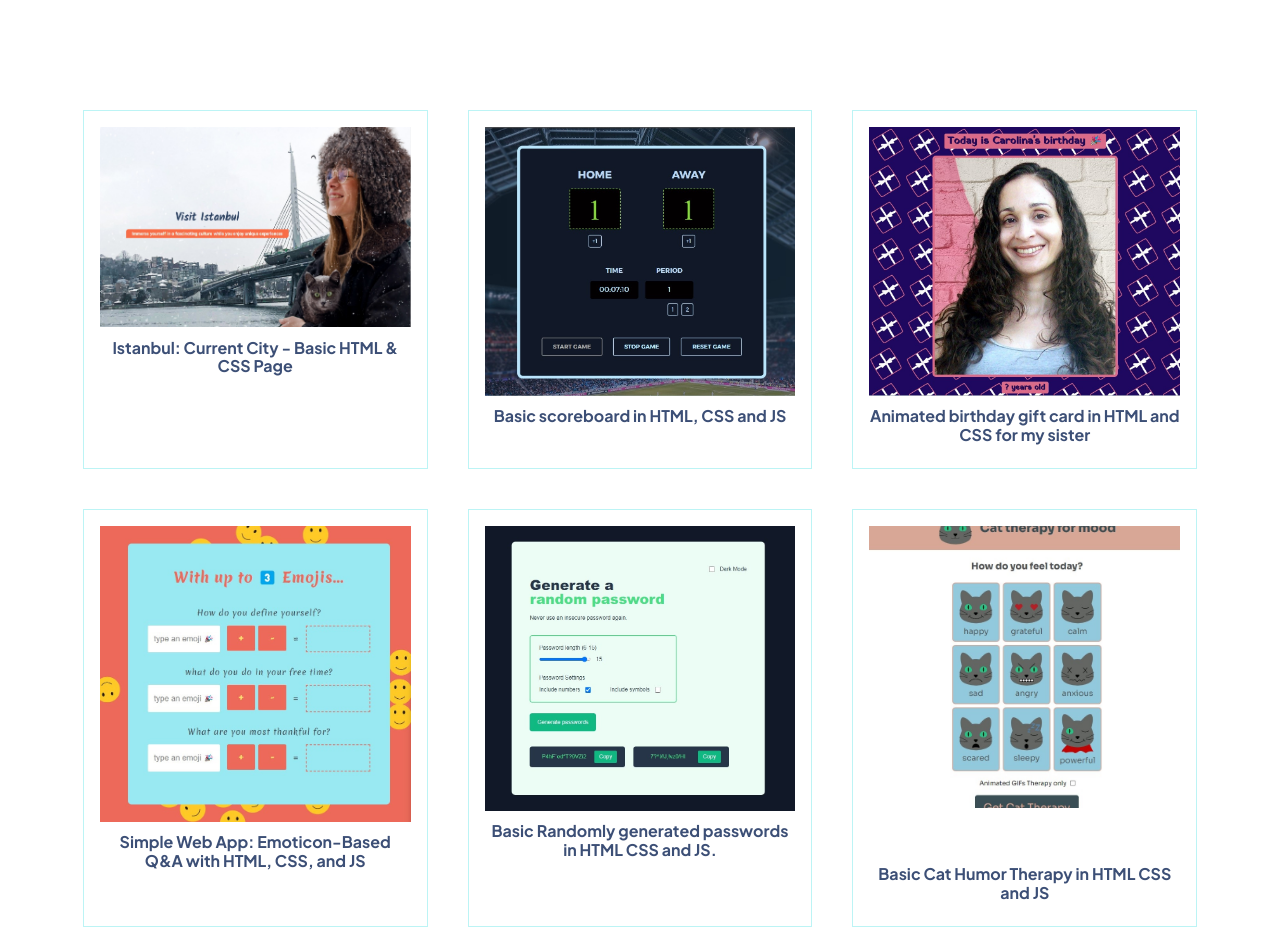
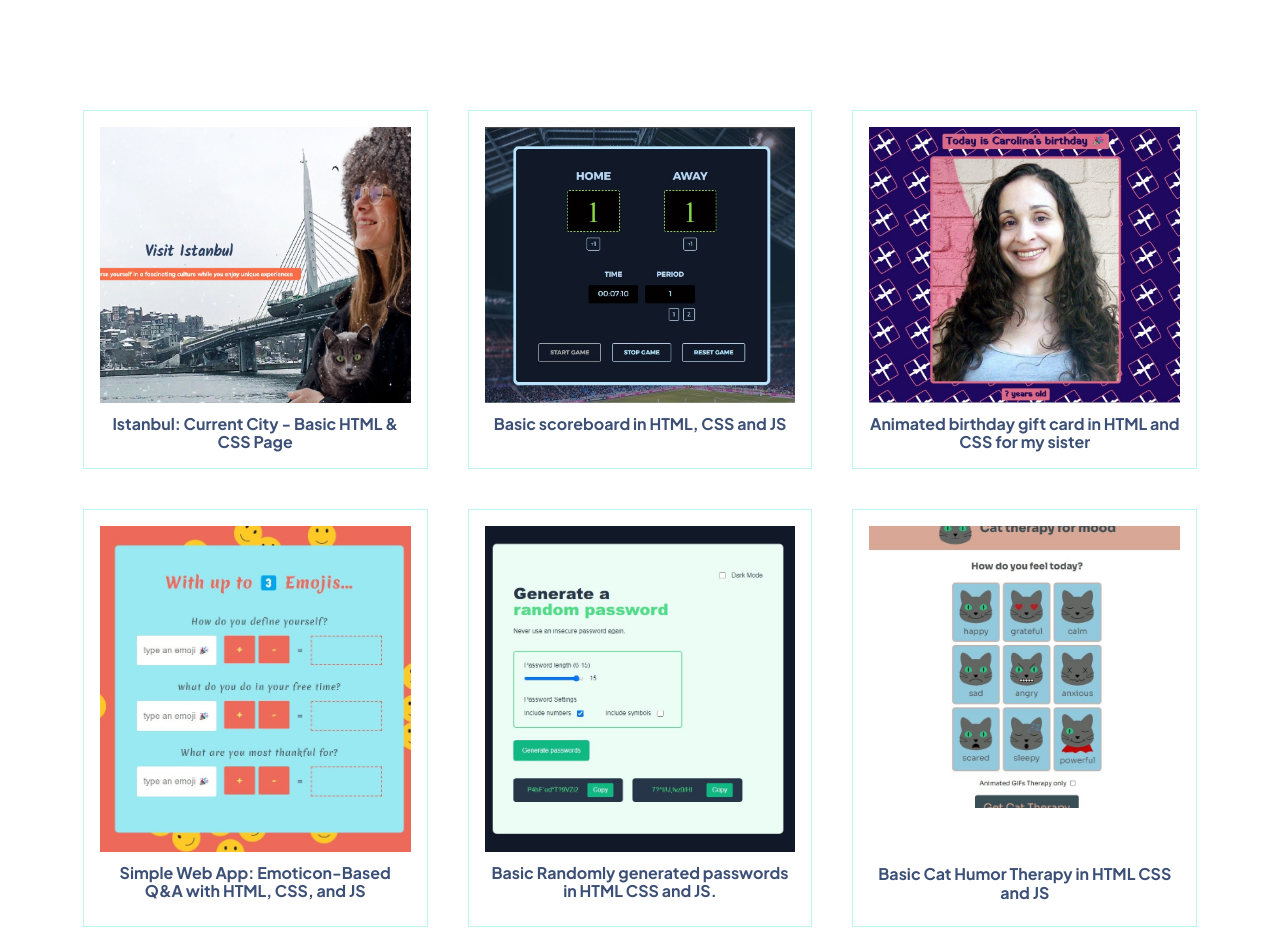
Before and after one commit to carlasmartinsr/My-Portafolio-Journal, a plain HTML site: page index.html in a window 1280 px wide. Shown: the part 901-1831 px from the top of the page. Drawn offline with nearby package versions, Linux system fonts and the light colour scheme.

Commit message:
Update index.css

```diff
--- a/css/index.css
+++ b/css/index.css
@@ -317,7 +317,7 @@ h3 {
 
 .project-card img {
   width: 100%;
-  max-height: 85%;
+  height: 85%;
   object-fit: cover;
 }
 
```
